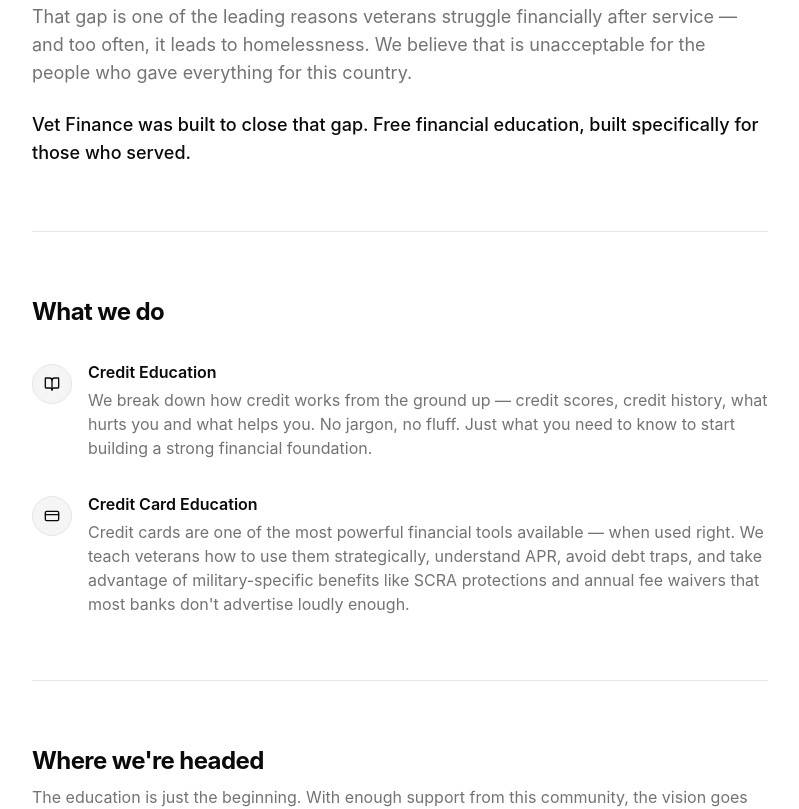
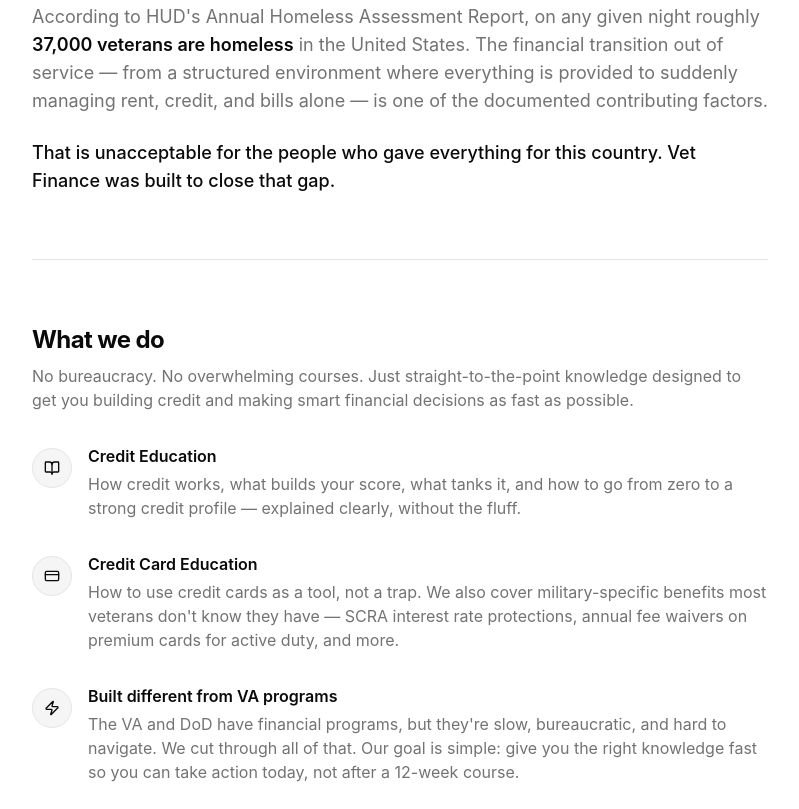
Before and after one commit to DavidAVargas/vet-finance, a Next.js app: page /mission in a window 1280 px wide. Shown: the part 520-1329 px from the top of the page, without its empty margins (240-1039 px from the left). Built offline with nearby package versions, Linux system fonts and the light colour scheme.

Commit message:
Update mission page with real stat, source, VA differentiator, and funding vision

```diff
--- a/app/mission/page.tsx
+++ b/app/mission/page.tsx
@@ -1,4 +1,4 @@
-import { Shield, BookOpen, CreditCard, Star } from "lucide-react";
+import { Shield, BookOpen, CreditCard, Star, Zap } from "lucide-react";
 
 export default function MissionPage() {
   return (
@@ -30,13 +30,16 @@
           figure it out on their own.
         </p>
         <p>
-          That gap is one of the leading reasons veterans struggle financially
-          after service — and too often, it leads to homelessness. We believe
-          that is unacceptable for the people who gave everything for this country.
+          According to HUD&apos;s Annual Homeless Assessment Report, on any
+          given night roughly <span className="font-semibold text-foreground">37,000 veterans are homeless</span> in
+          the United States. The financial transition out of service — from a
+          structured environment where everything is provided to suddenly
+          managing rent, credit, and bills alone — is one of the documented
+          contributing factors.
         </p>
         <p className="font-medium text-foreground">
-          Vet Finance was built to close that gap. Free financial education,
-          built specifically for those who served.
+          That is unacceptable for the people who gave everything for this
+          country. Vet Finance was built to close that gap.
         </p>
       </div>
 
@@ -45,9 +48,15 @@
 
       {/* What we do */}
       <div className="mb-16">
-        <h2 className="mb-8 text-2xl font-bold tracking-tight text-foreground">
+        <h2 className="mb-2 text-2xl font-bold tracking-tight text-foreground">
           What we do
         </h2>
+        <p className="mb-8 text-muted-foreground">
+          No bureaucracy. No overwhelming courses. Just straight-to-the-point
+          knowledge designed to get you building credit and making smart
+          financial decisions as fast as possible.
+        </p>
+
         <div className="flex flex-col gap-8">
           <div className="flex gap-4">
             <div className="mt-1 flex size-10 shrink-0 items-center justify-center rounded-full border border-border bg-muted">
@@ -56,10 +65,9 @@
             <div>
               <h3 className="font-semibold text-foreground">Credit Education</h3>
               <p className="mt-1 text-muted-foreground">
-                We break down how credit works from the ground up — credit
-                scores, credit history, what hurts you and what helps you.
-                No jargon, no fluff. Just what you need to know to start
-                building a strong financial foundation.
+                How credit works, what builds your score, what tanks it, and
+                how to go from zero to a strong credit profile — explained
+                clearly, without the fluff.
               </p>
             </div>
           </div>
@@ -71,12 +79,25 @@
             <div>
               <h3 className="font-semibold text-foreground">Credit Card Education</h3>
               <p className="mt-1 text-muted-foreground">
-                Credit cards are one of the most powerful financial tools
-                available — when used right. We teach veterans how to use
-                them strategically, understand APR, avoid debt traps, and
-                take advantage of military-specific benefits like SCRA
-                protections and annual fee waivers that most banks don&apos;t
-                advertise loudly enough.
+                How to use credit cards as a tool, not a trap. We also cover
+                military-specific benefits most veterans don&apos;t know they
+                have — SCRA interest rate protections, annual fee waivers on
+                premium cards for active duty, and more.
+              </p>
+            </div>
+          </div>
+
+          <div className="flex gap-4">
+            <div className="mt-1 flex size-10 shrink-0 items-center justify-center rounded-full border border-border bg-muted">
+              <Zap className="size-4 text-foreground" />
+            </div>
+            <div>
+              <h3 className="font-semibold text-foreground">Built different from VA programs</h3>
+              <p className="mt-1 text-muted-foreground">
+                The VA and DoD have financial programs, but they&apos;re slow,
+                bureaucratic, and hard to navigate. We cut through all of that.
+                Our goal is simple: give you the right knowledge fast so you
+                can take action today, not after a 12-week course.
               </p>
             </div>
           </div>
@@ -107,8 +128,9 @@
               line with three tiers — Combat Black for combat veterans,
               Platinum for all active duty and veterans, and a Supporter card
               for civilians who want to give back. Revenue from the Supporter
-              card funds real perks for military cardholders: travel benefits,
-              gear discounts, and more.
+              card — along with partnerships, sponsors, and impact investors
+              who believe in this mission — funds real perks for military
+              cardholders: travel benefits, gear discounts, and more.
             </p>
           </div>
 
```
